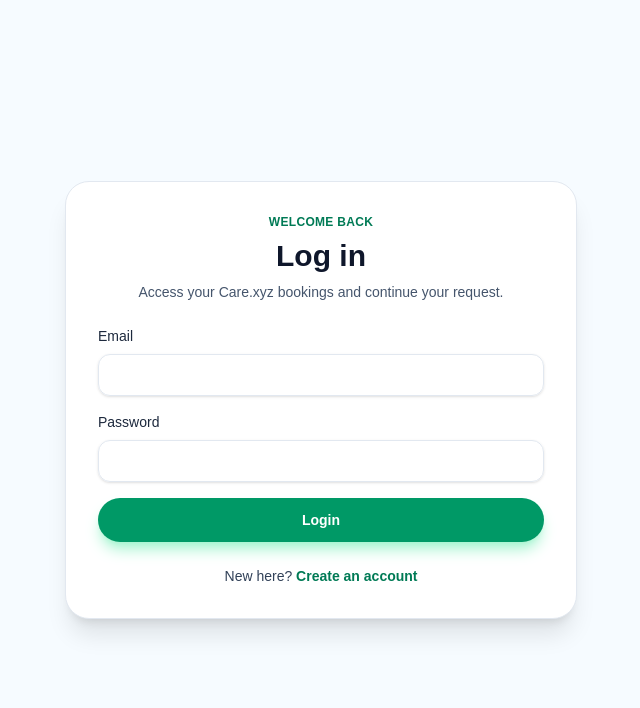
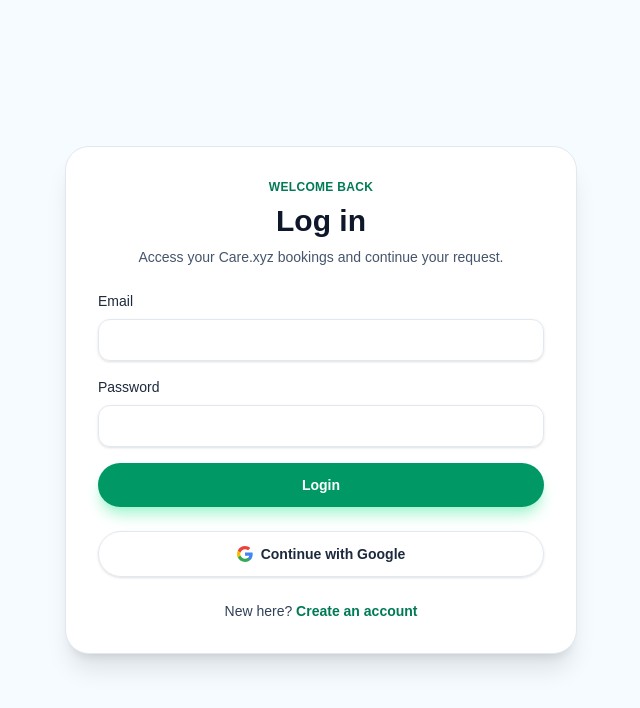
Before and after one commit to CodedGrimoire/A-12, a Next.js app: page /login in a window 1280 px wide. Shown: the top 708 px of the page, without its empty margins (319-959 px from the left). Built offline with nearby package versions, Linux system fonts and the light colour scheme; no server answers.

Commit message:
auth fix

```diff
--- a/app/components/navbar.js
+++ b/app/components/navbar.js
@@ -1,41 +1,109 @@
+"use client";
+
+import Link from "next/link";
+import { useAuth } from "../providers/auth-context";
+
 export default function Navbar() {
+  const { user, logout } = useAuth();
   const links = [
-    { href: "#about", label: "About" },
-    { href: "#services", label: "Services" },
-    { href: "/service/baby-care", label: "Service Detail" },
-    { href: "/my-bookings", label: "My Bookings" },
-    { href: "/login", label: "Login" },
+    { href: "#about", label: "About", external: false },
+    { href: "#services", label: "Services", external: false },
+    { href: "/service/baby-care", label: "Service Detail", external: true },
+    { href: "/my-bookings", label: "My Bookings", external: true },
   ];
 
   return (
     <header className="sticky top-0 z-30 backdrop-blur bg-white/80 border-b border-slate-200">
       <div className="mx-auto flex max-w-6xl items-center justify-between px-6 py-4">
-        <a href="#" className="flex items-center gap-2 text-slate-900">
+        <Link href="/" className="flex items-center gap-2 text-slate-900">
           <div className="rounded-full bg-emerald-100 px-3 py-1 text-sm font-semibold text-emerald-700 shadow-sm">
             Care.xyz
           </div>
           <span className="text-lg font-semibold tracking-tight">
             Baby & Elderly Care
           </span>
-        </a>
+        </Link>
         <nav className="hidden items-center gap-6 text-sm font-medium text-slate-700 md:flex">
           {links.map((link) => (
-            <a
+            <Link
               key={link.href}
               href={link.href}
               className="transition-colors hover:text-emerald-700"
             >
               {link.label}
-            </a>
+            </Link>
           ))}
         </nav>
-        <a
-          href="/booking/baby-care"
-          className="rounded-full bg-emerald-600 px-4 py-2 text-sm font-semibold text-white shadow-md shadow-emerald-200 transition hover:-translate-y-0.5 hover:bg-emerald-700"
-        >
-          Book Care
-        </a>
+        <div className="flex items-center gap-3">
+          {user ? (
+            <>
+              <div className="flex items-center gap-3 rounded-full border border-slate-200 bg-white px-3 py-2 shadow-sm">
+                <Avatar name={user.name || user.email} photoUrl={user.photoUrl} />
+                <div className="text-left">
+                  <div className="text-sm font-semibold text-slate-900 line-clamp-1">
+                    {user.name || user.email}
+                  </div>
+                  <div className="text-[12px] text-slate-500 line-clamp-1">
+                    Signed in
+                  </div>
+                </div>
+              </div>
+              <button
+                onClick={logout}
+                className="rounded-full border border-slate-200 bg-slate-900 px-4 py-2 text-sm font-semibold text-white shadow-md transition hover:-translate-y-0.5 hover:bg-slate-800"
+              >
+                Log out
+              </button>
+            </>
+          ) : (
+            <>
+              <Link
+                href="/login"
+                className="hidden rounded-full border border-slate-200 px-4 py-2 text-sm font-semibold text-slate-800 transition hover:-translate-y-0.5 hover:border-emerald-200 hover:text-emerald-700 sm:inline-flex"
+              >
+                Sign in
+              </Link>
+              <Link
+                href="/register"
+                className="hidden rounded-full border border-emerald-200 bg-emerald-50 px-4 py-2 text-sm font-semibold text-emerald-800 shadow-sm transition hover:-translate-y-0.5 hover:bg-emerald-100 sm:inline-flex"
+              >
+                Register
+              </Link>
+              <Link
+                href="/booking/baby-care"
+                className="rounded-full bg-emerald-600 px-4 py-2 text-sm font-semibold text-white shadow-md shadow-emerald-200 transition hover:-translate-y-0.5 hover:bg-emerald-700"
+              >
+                Book Care
+              </Link>
+            </>
+          )}
+        </div>
       </div>
     </header>
   );
 }
+
+function Avatar({ name, photoUrl }) {
+  if (photoUrl) {
+    return (
+      <span className="inline-flex h-9 w-9 overflow-hidden rounded-full border border-slate-200 bg-slate-100">
+        <img
+          src={photoUrl}
+          alt={name}
+          className="h-full w-full object-cover"
+        />
+      </span>
+    );
+  }
+  const initials = name
+    .split(" ")
+    .map((part) => part[0])
+    .join("")
+    .slice(0, 2)
+    .toUpperCase();
+  return (
+    <span className="inline-flex h-9 w-9 items-center justify-center rounded-full bg-emerald-100 text-sm font-semibold text-emerald-700">
+      {initials}
+    </span>
+  );
+}
--- a/app/login/page.tsx
+++ b/app/login/page.tsx
@@ -6,7 +6,7 @@ import { useRouter, useSearchParams } from "next/navigation";
 import { useAuth } from "../providers/auth-context";
 
 export default function LoginPage() {
-  const { user, loading, login } = useAuth();
+  const { user, loading, login, loginWithGoogle } = useAuth();
   const router = useRouter();
   const searchParams = useSearchParams();
   const redirect = searchParams.get("redirect") || "/my-bookings";
@@ -83,6 +83,50 @@ export default function LoginPage() {
           </button>
         </form>
 
+        <button
+          type="button"
+          onClick={async () => {
+            setSubmitting(true);
+            setError(null);
+            try {
+              await loginWithGoogle();
+              router.replace(redirect);
+            } catch (err) {
+              setError(
+                err instanceof Error ? err.message : "Unable to login with Google.",
+              );
+            } finally {
+              setSubmitting(false);
+            }
+          }}
+          className="flex w-full items-center justify-center gap-2 rounded-full border border-slate-200 px-4 py-3 text-sm font-semibold text-slate-800 shadow-sm transition hover:-translate-y-0.5 hover:border-emerald-200 hover:text-emerald-700 disabled:cursor-not-allowed disabled:opacity-70"
+        >
+          <svg
+            xmlns="http://www.w3.org/2000/svg"
+            viewBox="0 0 24 24"
+            fill="none"
+            className="h-4 w-4"
+          >
+            <path
+              fill="#4285F4"
+              d="M23.52 12.273c0-.851-.076-1.67-.218-2.455H12v4.64h6.484c-.28 1.5-1.123 2.773-2.39 3.623v3.01h3.87c2.266-2.086 3.556-5.156 3.556-8.818Z"
+            />
+            <path
+              fill="#34A853"
+              d="M12 24c3.24 0 5.956-1.073 7.941-2.909l-3.87-3.01c-1.073.72-2.449 1.148-4.07 1.148-3.131 0-5.784-2.114-6.734-4.947H1.258v3.11C3.231 21.408 7.302 24 12 24Z"
+            />
+            <path
+              fill="#FBBC05"
+              d="M5.266 14.282A7.213 7.213 0 0 1 4.87 12c0-.792.136-1.563.396-2.282V6.608H1.258A11.996 11.996 0 0 0 0 12c0 1.938.464 3.77 1.258 5.392l4.008-3.11Z"
+            />
+            <path
+              fill="#EA4335"
+              d="M12 4.75c1.764 0 3.348.607 4.597 1.798l3.448-3.449C17.952 1.13 15.237 0 12 0 7.302 0 3.231 2.592 1.258 6.608l4.008 3.11C6.216 6.864 8.869 4.75 12 4.75Z"
+            />
+          </svg>
+          Continue with Google
+        </button>
+
         <p className="text-center text-sm text-slate-700">
           New here?{" "}
           <Link
--- a/app/providers/auth-context.tsx
+++ b/app/providers/auth-context.tsx
@@ -8,25 +8,42 @@ import {
   useMemo,
   useState,
 } from "react";
+import {
+  User as FirebaseUser,
+  createUserWithEmailAndPassword,
+  onAuthStateChanged,
+  signInWithEmailAndPassword,
+  signInWithPopup,
+  signOut,
+  updateProfile,
+} from "firebase/auth";
+import { auth, googleProvider } from "@/lib/firebase";
 
 type User = {
-  nid: string;
-  name: string;
+  uid: string;
   email: string;
-  contact: string;
-  password: string;
+  name?: string;
+  contact?: string;
+  nid?: string;
+  photoUrl?: string;
 };
 
 type AuthContextShape = {
   user: User | null;
   loading: boolean;
   login: (email: string, password: string) => Promise<User>;
-  register: (user: User) => Promise<User>;
+  loginWithGoogle: () => Promise<User>;
+  register: (user: {
+    nid: string;
+    name: string;
+    email: string;
+    contact: string;
+    password: string;
+  }) => Promise<User>;
   logout: () => void;
 };
 
-const USERS_KEY = "carexyz_users";
-const SESSION_KEY = "carexyz_session";
+const PROFILE_KEY = "carexyz_profiles";
 
 const AuthContext = createContext<AuthContextShape | undefined>(undefined);
 
@@ -35,52 +52,65 @@ export function AuthProvider({ children }: { children: React.ReactNode }) {
   const [loading, setLoading] = useState(true);
 
   useEffect(() => {
-    const saved = localStorage.getItem(SESSION_KEY);
-    if (saved) {
-      setUser(JSON.parse(saved));
-    }
-    setLoading(false);
+    const unsubscribe = onAuthStateChanged(auth, (fbUser) => {
+      if (fbUser) {
+        setUser(mapFirebaseUser(fbUser));
+      } else {
+        setUser(null);
+      }
+      setLoading(false);
+    });
+    return () => unsubscribe();
   }, []);
 
   const login = useCallback(async (email: string, password: string) => {
-    const users: User[] = JSON.parse(localStorage.getItem(USERS_KEY) || "[]");
-    const match = users.find(
-      (u) =>
-        u.email.toLowerCase() === email.trim().toLowerCase() &&
-        u.password === password,
-    );
-    if (!match) {
-      throw new Error("Invalid email or password.");
-    }
-    localStorage.setItem(SESSION_KEY, JSON.stringify(match));
-    setUser(match);
-    return match;
+    const cred = await signInWithEmailAndPassword(auth, email, password);
+    const mapped = mapFirebaseUser(cred.user);
+    setUser(mapped);
+    return mapped;
   }, []);
 
-  const register = useCallback(async (newUser: User) => {
-    const users: User[] = JSON.parse(localStorage.getItem(USERS_KEY) || "[]");
-    const exists = users.some(
-      (u) => u.email.toLowerCase() === newUser.email.trim().toLowerCase(),
-    );
-    if (exists) {
-      throw new Error("An account with this email already exists.");
-    }
-    const nextUser = { ...newUser, email: newUser.email.trim() };
-    const updated = [...users, nextUser];
-    localStorage.setItem(USERS_KEY, JSON.stringify(updated));
-    localStorage.setItem(SESSION_KEY, JSON.stringify(nextUser));
-    setUser(nextUser);
-    return nextUser;
+  const loginWithGoogle = useCallback(async () => {
+    const cred = await signInWithPopup(auth, googleProvider);
+    const mapped = mapFirebaseUser(cred.user);
+    setUser(mapped);
+    return mapped;
   }, []);
 
+  const register = useCallback(
+    async (newUser: {
+      nid: string;
+      name: string;
+      email: string;
+      contact: string;
+      password: string;
+    }) => {
+      const cred = await createUserWithEmailAndPassword(
+        auth,
+        newUser.email.trim(),
+        newUser.password,
+      );
+      await updateProfile(cred.user, { displayName: newUser.name });
+      storeProfile(cred.user.uid, {
+        nid: newUser.nid,
+        contact: newUser.contact,
+        name: newUser.name,
+      });
+      const mapped = mapFirebaseUser(cred.user);
+      setUser(mapped);
+      return mapped;
+    },
+    [],
+  );
+
   const logout = useCallback(() => {
-    localStorage.removeItem(SESSION_KEY);
+    signOut(auth);
     setUser(null);
   }, []);
 
   const value = useMemo(
-    () => ({ user, loading, login, register, logout }),
-    [user, loading, login, register, logout],
+    () => ({ user, loading, login, loginWithGoogle, register, logout }),
+    [user, loading, login, loginWithGoogle, register, logout],
   );
 
   return <AuthContext.Provider value={value}>{children}</AuthContext.Provider>;
@@ -91,3 +121,25 @@ export function useAuth() {
   if (!ctx) throw new Error("useAuth must be used within AuthProvider");
   return ctx;
 }
+
+function mapFirebaseUser(fbUser: FirebaseUser): User {
+  const profiles = JSON.parse(localStorage.getItem(PROFILE_KEY) || "{}");
+  const extra = profiles[fbUser.uid] || {};
+  return {
+    uid: fbUser.uid,
+    email: fbUser.email || "",
+    name: fbUser.displayName || extra.name,
+    contact: extra.contact,
+    nid: extra.nid,
+    photoUrl: fbUser.photoURL || extra.photoUrl,
+  };
+}
+
+function storeProfile(
+  uid: string,
+  profile: { nid: string; contact: string; name: string; photoUrl?: string },
+) {
+  const profiles = JSON.parse(localStorage.getItem(PROFILE_KEY) || "{}");
+  profiles[uid] = profile;
+  localStorage.setItem(PROFILE_KEY, JSON.stringify(profiles));
+}
--- a/firebase.js
+++ b/firebase.js
@@ -1,6 +1,5 @@
 // Import the functions you need from the SDKs you need
-import { initializeApp } from "firebase/app";
-import { getAnalytics } from "firebase/analytics";
+import { getApps, initializeApp, getApp } from "firebase/app";
 // TODO: Add SDKs for Firebase products that you want to use
 // https://firebase.google.com/docs/web/setup#available-libraries
 
@@ -16,6 +15,7 @@ const firebaseConfig = {
   measurementId: "G-MERNQH3Y87"
 };
 
-// Initialize Firebase
-const app = initializeApp(firebaseConfig);
-const analytics = getAnalytics(app);
+// Initialize Firebase (idempotent for Next.js)
+const app = getApps().length ? getApp() : initializeApp(firebaseConfig);
+
+export default app;
--- /dev/null
+++ b/lib/firebase.ts
@@ -0,0 +1,17 @@
+import { initializeApp, getApps, getApp } from "firebase/app";
+import { getAuth, GoogleAuthProvider } from "firebase/auth";
+
+const firebaseConfig = {
+  apiKey: "AIzaSyCLT9VQsltHAJUVax0UjWMk3ESOENkiIYY",
+  authDomain: "care-25a64.firebaseapp.com",
+  projectId: "care-25a64",
+  storageBucket: "care-25a64.firebasestorage.app",
+  messagingSenderId: "788387771466",
+  appId: "1:788387771466:web:0c7f969b43073b87d0a2b3",
+  measurementId: "G-MERNQH3Y87",
+};
+
+const app = getApps().length ? getApp() : initializeApp(firebaseConfig);
+
+export const auth = getAuth(app);
+export const googleProvider = new GoogleAuthProvider();
```
